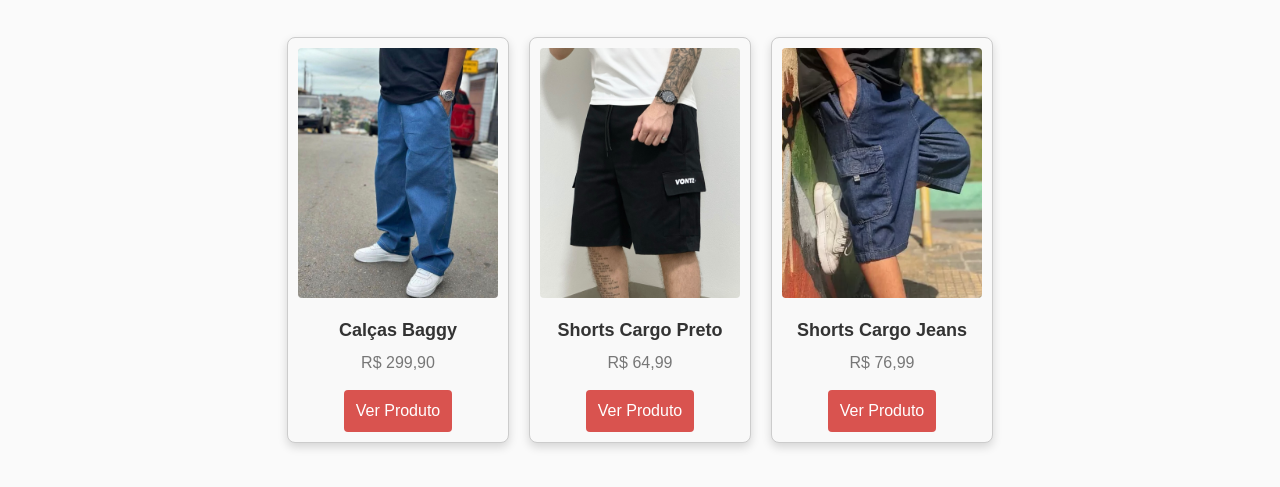
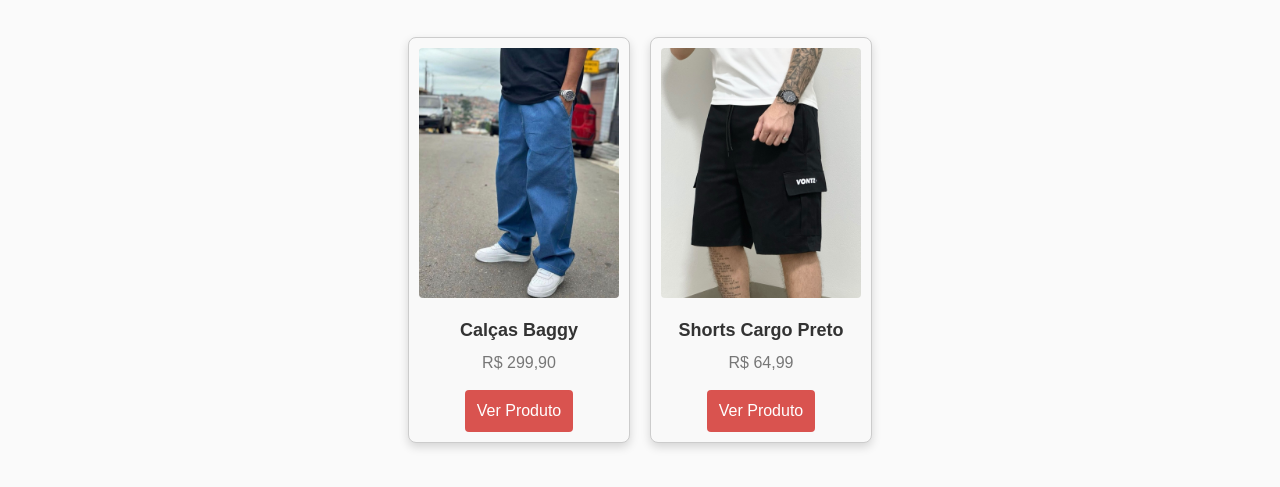
Before and after one commit to mateus-mileski/Strinkss, a plain HTML site: page calcas.html in a window 1280 px wide. Shown: the part 129-616 px from the top of the page. Drawn offline with Linux system fonts and the light colour scheme.

Commit message:
Update calcas.html

```diff
--- a/calcas.html
+++ b/calcas.html
@@ -186,12 +186,7 @@
             <p>R$ 64,99</p>
             <a href="calca1-2.html" class="add-to-cart">Ver Produto</a>
         </div>
-        <div class="product-item">
-            <img src="img/shortsJ.png" alt="Casaco Street">
-            <h2>Shorts Cargo Jeans</h2>
-            <p>R$ 76,99</p>
-            <a href="calca1-3.html" class="add-to-cart">Ver Produto</a>
-        </div>
+
 
 
     <script src="js.js"></script>
```
